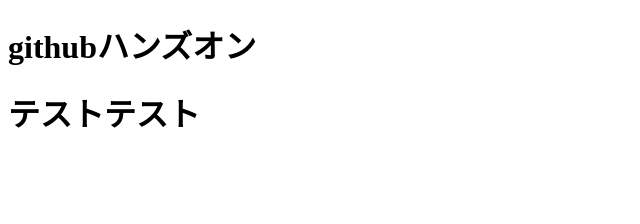
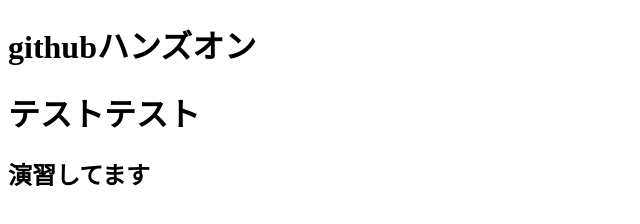
Before and after one commit to satoshi3333333/github-handson, a plain HTML site: page index.html in a window 1280 px wide. Shown: the whole page, without its empty margins (0-640 px from the left). Drawn offline with Linux system fonts and the light colour scheme.

Commit message:
演習してます

```diff
--- a/index.html
+++ b/index.html
@@ -8,5 +8,6 @@
 <body>
     <h1>githubハンズオン</h1>
     <h1>テストテスト</h1>
+<h2>演習してます</h2>
 </body>
 </html>
```
